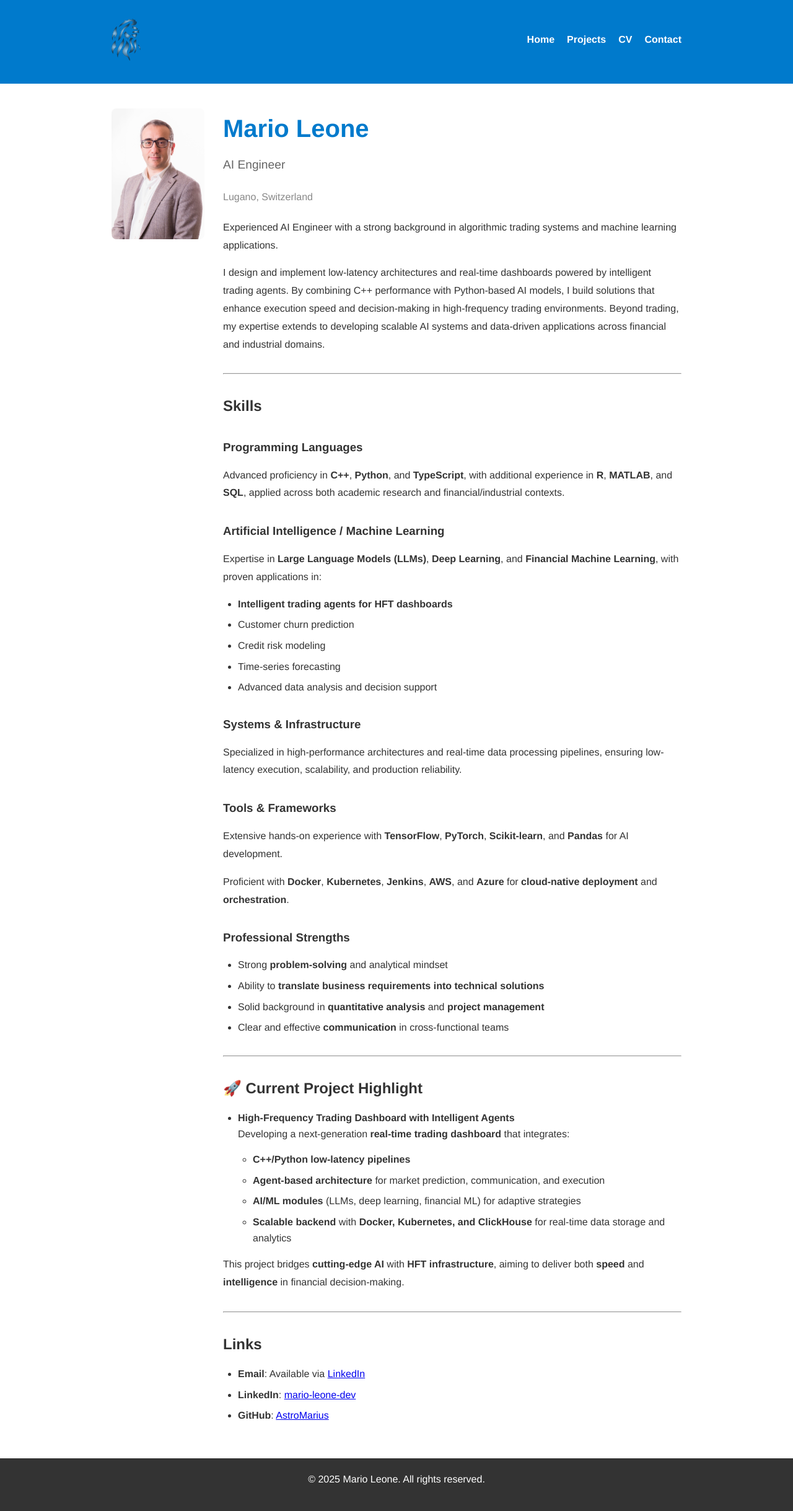
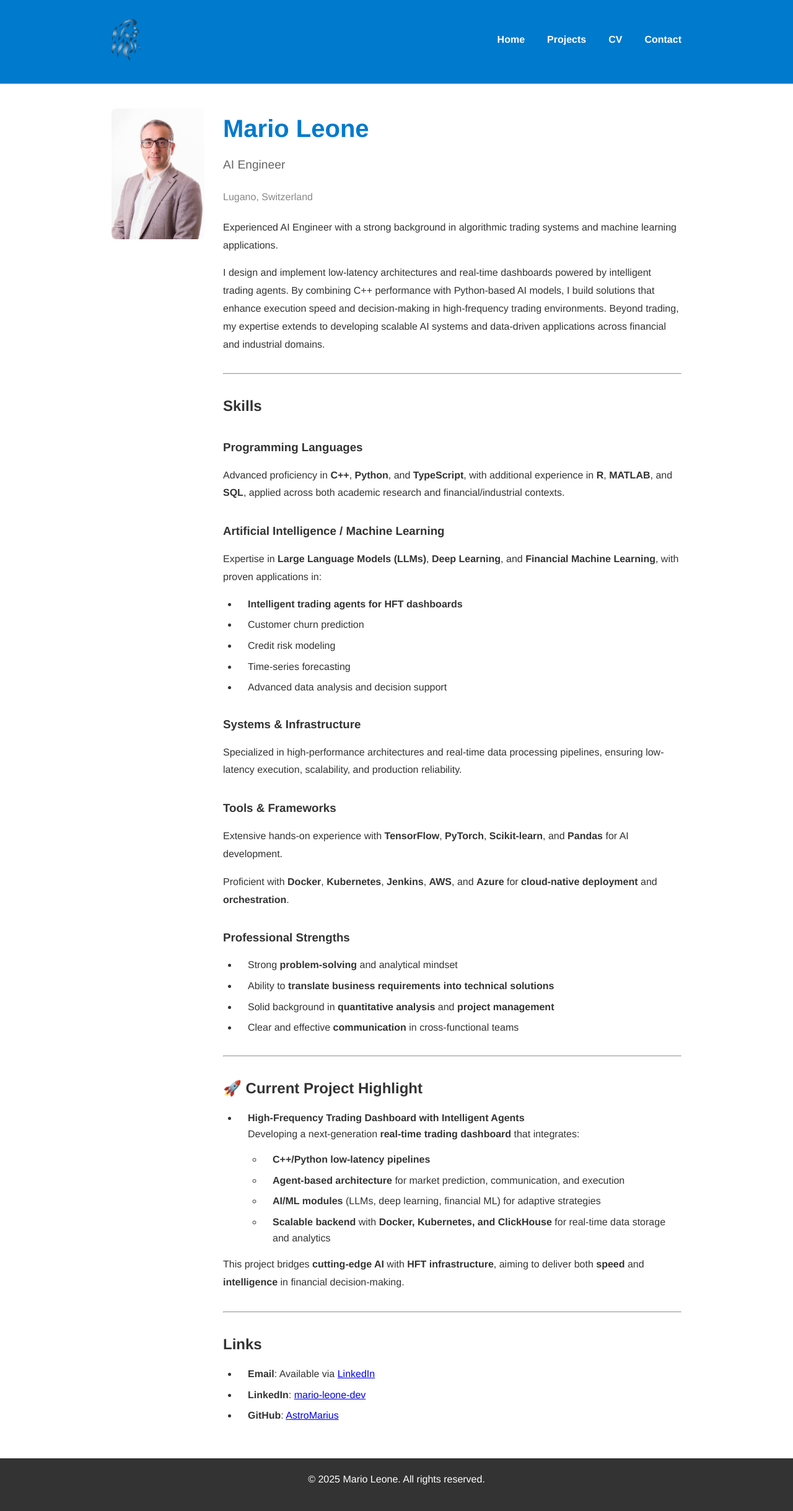
Before and after one commit to AstroMarius/marioleone.github.io, a Jekyll site: the page built from index.md, in a window 1280 px wide. Shown: the whole page at 62% size. Built offline with Jekyll 4.4.1, drawn with Linux system fonts in a browser that asks for light colours.

Commit message:
fix: aggiungere rientro per gli elementi della lista non ordinata
Aggiunto un padding a sinistra per migliorare la leggibilità degli elementi nella lista non ordinata.

```diff
--- a/assets/css/style.css
+++ b/assets/css/style.css
@@ -203,6 +203,7 @@ ul {
 
 ul li {
   margin-bottom: 0.5rem; /* Spazio tra gli elementi */
+  padding-left: 1rem; /* Aggiunto ulteriore rientro per gli elementi della lista */
 }
 
 /* Miglioramento degli elenchi ordinati */
```
